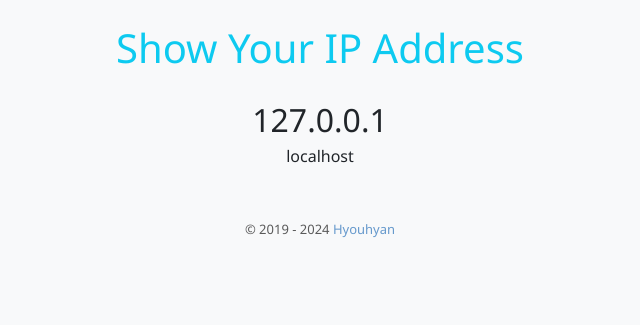
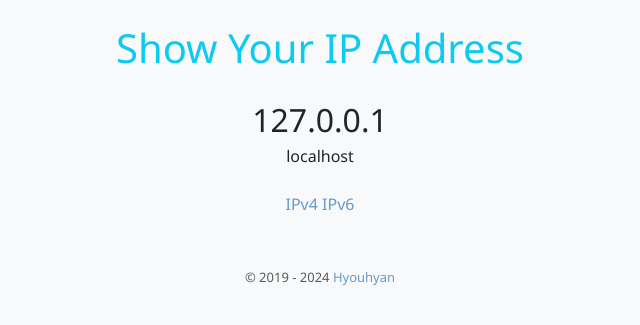
Before and after one commit to hyouhyan/hyouhyan.com, a PHP site: page /tools/show-ip/ in a window 1280 px wide. Shown: the top 325 px of the page, without its empty margins (320-960 px from the left). Run offline with PHP 8.4, Linux system fonts and the light colour scheme.

Commit message:
feat: v4指定とv6指定のaタグ追加

```diff
--- a/tools/show-ip/index.php
+++ b/tools/show-ip/index.php
@@ -1,5 +1,6 @@
 <!DOCTYPE html>
 <html>
+
 <head>
     <meta charset="utf-8">
 
@@ -26,15 +27,19 @@
 
     <div class="text-center my-4">
         <div class="fs-2" id="ip-address">
-        <?php
-            echo $_SERVER["REMOTE_ADDR"] ;
-        ?>
+            <?php
+            echo $_SERVER["REMOTE_ADDR"];
+            ?>
         </div>
         <div class="fs-6" id="host-name">
-        <?php
+            <?php
             echo gethostbyaddr($_SERVER["REMOTE_ADDR"]);
-        ?>
+            ?>
         </div>
+    </div>
+
+    <div class="text-center">
+        <a href="https://v4.hyouhyan.com/tools/show-ip/">IPv4</a> <a href="https://v6.hyouhyan.com/tools/show-ip/">IPv6</a>
     </div>
 
     <script src="/js/footer.js"></script>
```
